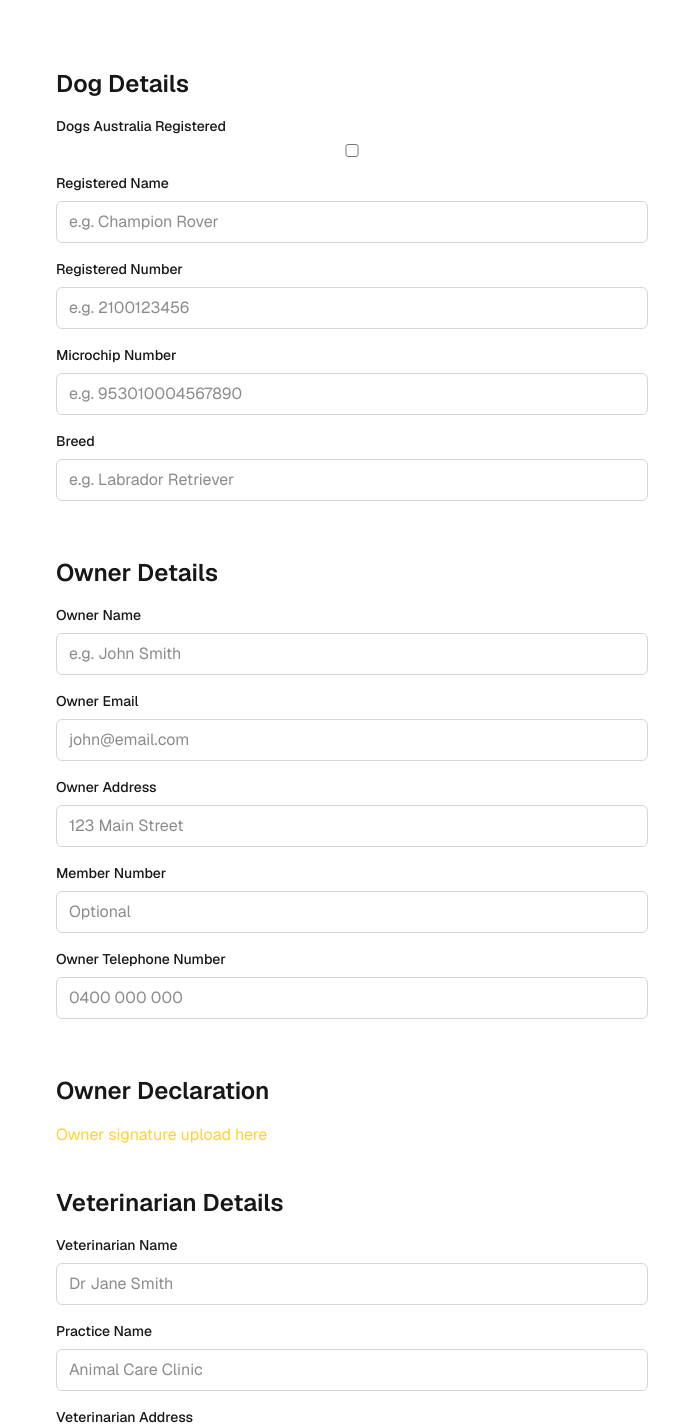
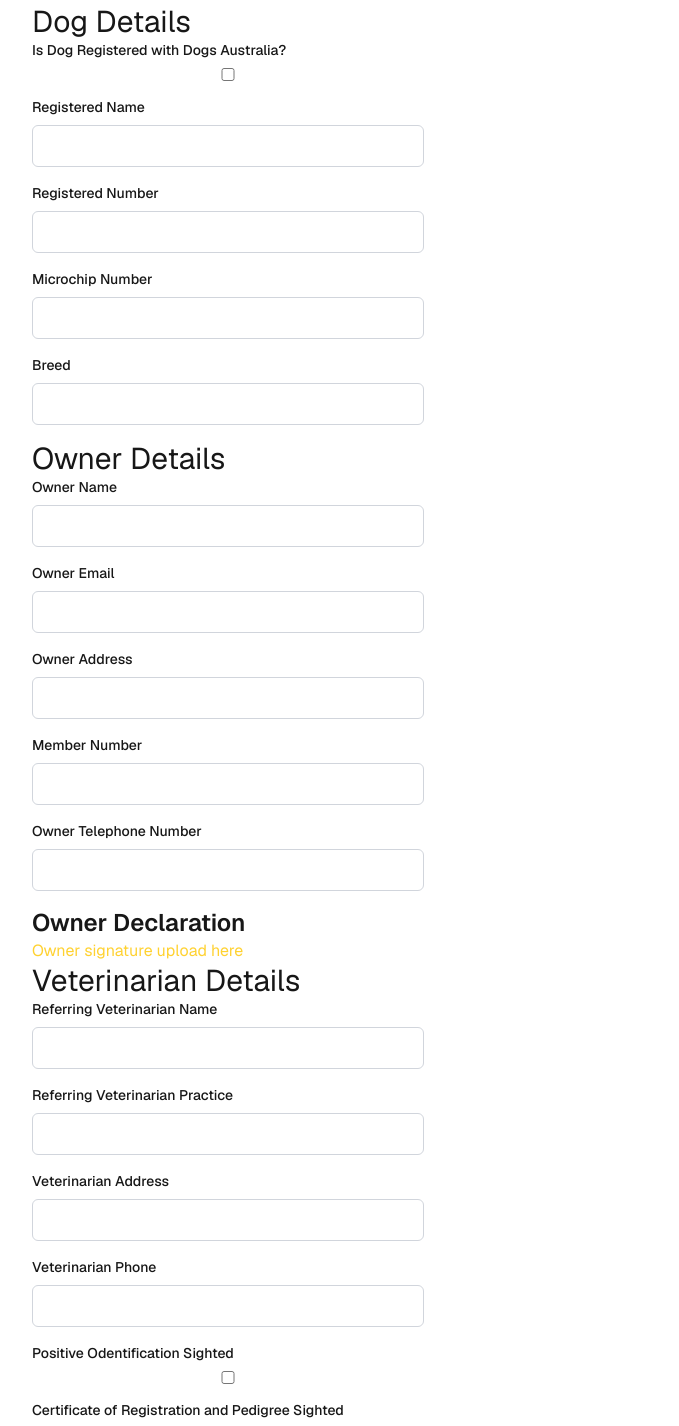
Before and after one commit to CodedBeats/Hayes_Hip_and_Elbow_Scoring, a Next.js app: page /submit in a window 1280 px wide. Shown: the part 148-1574 px from the top of the page, without its empty margins (288-967 px from the left). Built offline with nearby package versions, Linux system fonts and the light colour scheme.

Commit message:
refactor: compacted InputField code

```diff
--- a/components/form/CaseForm.tsx
+++ b/components/form/CaseForm.tsx
@@ -109,300 +109,97 @@ export const CaseForm = () => {
         }
     }
 
-
+    const dogDetailsFields = [
+        { name: 'isDogsAustraliaRegistered', label: 'Is Dog Registered with Dogs Australia?', type: 'checkbox' },
+        { name: 'registeredName', label: 'Registered Name', type: 'text' },
+        { name: 'registeredNumber', label: 'Registered Number', type: 'text' },
+        { name: 'microchipNumber', label: 'Microchip Number', type: 'text' },
+        { name: 'breed', label: 'Breed', type: 'text' },
+    ];
+    const ownerDetailsFields = [
+        { name: 'ownerName', label: 'Owner Name', type: 'text' },
+        { name: 'ownerEmail', label: 'Owner Email', type: 'email' },
+        { name: 'ownerAddress', label: 'Owner Address', type: 'text' },
+        { name: 'memberNumber', label: 'Member Number', type: 'text' },
+        { name: 'ownerTelephoneNumber', label: 'Owner Telephone Number', type: 'text' },
+    ];
+    const veterinarianDetailsFields = [
+        { name: 'referringVeterinarianName', label: 'Referring Veterinarian Name', type: 'text' },
+        { name: 'referringVeerinarianPractice', label: 'Referring Veterinarian Practice', type: 'text' },
+        { name: 'veterinarianAddress', label: 'Veterinarian Address', type: 'text' },
+        { name: 'veterinarianPhone', label: 'Veterinarian Phone', type: 'text' },
+        { name: 'positiveOdentificationSighted', label: 'Positive Odentification Sighted', type: 'checkbox' },
+        { name: 'certificateOfRegistrationAndPedigreeSighted', label: 'Certificate of Registration and Pedigree Sighted', type: 'checkbox' },
+        { name: 'dateOfRadiograph', label: 'Date of Radiograph', type: 'date' },
+    ];
 
     return (
-        <form
-            onSubmit={handleFormSubmit}
-            className="flex flex-col gap-10 w-full max-w-3xl mx-auto px-6 py-16"
-        >
+        <form onSubmit={handleFormSubmit}>
             {/* ======================= */}
             {/* DOG DETAILS */}
             {/* ======================= */}
-            <section className="space-y-4">
-                <h2 className="text-2xl font-semibold">Dog Details</h2>
+            <h1 className="text-3xl">Dog Details</h1>
+            {dogDetailsFields.map((field) => (
+                <InputField
+                    key={field.name}
+                    name={field.name}
+                    label={field.label}
+                    type={field.type}
+                    value={formData[field.name as keyof typeof formData]}
+                    onChange={(e) => setFormData({ ...formData, [field.name]: e.target.value })}
+                />
+            ))}
 
-                <InputField
-                    label="Dogs Australia Registered"
-                    name="isDogsAustraliaRegistered"
-                    type="checkbox"
-                    value={formData.isDogsAustraliaRegistered}
-                    onChange={(e) =>
-                        setFormData({
-                            ...formData,
-                            isDogsAustraliaRegistered: e.target.checked,
-                        })
-                    }
-                />
-
-                <InputField
-                    label="Registered Name"
-                    name="registeredName"
-                    type="text"
-                    placeholder="e.g. Champion Rover"
-                    value={formData.registeredName}
-                    onChange={(e) =>
-                        setFormData({
-                            ...formData,
-                            registeredName: e.target.value,
-                        })
-                    }
-                />
-
-                <InputField
-                    label="Registered Number"
-                    name="registeredNumber"
-                    type="text"
-                    placeholder="e.g. 2100123456"
-                    value={formData.registeredNumber}
-                    onChange={(e) =>
-                        setFormData({
-                            ...formData,
-                            registeredNumber: e.target.value,
-                        })
-                    }
-                />
-
-                <InputField
-                    label="Microchip Number"
-                    name="microchipNumber"
-                    type="text"
-                    placeholder="e.g. 953010004567890"
-                    value={formData.microchipNumber}
-                    onChange={(e) =>
-                        setFormData({
-                            ...formData,
-                            microchipNumber: e.target.value,
-                        })
-                    }
-                />
-
-                <InputField
-                    label="Breed"
-                    name="breed"
-                    type="text"
-                    placeholder="e.g. Labrador Retriever"
-                    value={formData.breed}
-                    onChange={(e) =>
-                        setFormData({
-                            ...formData,
-                            breed: e.target.value,
-                        })
-                    }
-                />
-            </section>
 
             {/* ======================= */}
-            {/* OWNER DETAILS */}
+            {/* Owner */}
             {/* ======================= */}
-            <section className="space-y-4">
-                <h2 className="text-2xl font-semibold">Owner Details</h2>
+            <h2 className="text-3xl">Owner Details</h2>
+            {ownerDetailsFields.map((field) => (
+                <InputField
+                    key={field.name}
+                    name={field.name}
+                    label={field.label}
+                    type={field.type}
+                    value={formData[field.name as keyof typeof formData]}
+                    onChange={(e) => setFormData({ ...formData, [field.name]: e.target.value })}
+                />
+            ))}
+            <h2 className="text-2xl font-semibold">Owner Declaration</h2>
+            <p className="text-amber-300">Owner signature upload here</p>
+            {/* === owner's signature === */}
 
-                <InputField
-                    label="Owner Name"
-                    name="ownerName"
-                    type="text"
-                    placeholder="e.g. John Smith"
-                    value={formData.ownerName}
-                    onChange={(e) =>
-                        setFormData({
-                            ...formData,
-                            ownerName: e.target.value,
-                        })
-                    }
-                />
-
-                <InputField
-                    label="Owner Email"
-                    name="ownerEmail"
-                    type="email"
-                    placeholder="john@email.com"
-                    value={formData.ownerEmail}
-                    onChange={(e) =>
-                        setFormData({
-                            ...formData,
-                            ownerEmail: e.target.value,
-                        })
-                    }
-                />
-
-                <InputField
-                    label="Owner Address"
-                    name="ownerAddress"
-                    type="text"
-                    placeholder="123 Main Street"
-                    value={formData.ownerAddress}
-                    onChange={(e) =>
-                        setFormData({
-                            ...formData,
-                            ownerAddress: e.target.value,
-                        })
-                    }
-                />
-
-                <InputField
-                    label="Member Number"
-                    name="memberNumber"
-                    type="text"
-                    placeholder="Optional"
-                    value={formData.memberNumber}
-                    onChange={(e) =>
-                        setFormData({
-                            ...formData,
-                            memberNumber: e.target.value,
-                        })
-                    }
-                />
-
-                <InputField
-                    label="Owner Telephone Number"
-                    name="ownerTelephoneNumber"
-                    type="tel"
-                    placeholder="0400 000 000"
-                    value={formData.ownerTelephoneNumber}
-                    onChange={(e) =>
-                        setFormData({
-                            ...formData,
-                            ownerTelephoneNumber: e.target.value,
-                        })
-                    }
-                />
-            </section>
 
             {/* ======================= */}
-            {/* OWNER DECLARATION */}
+            {/* Veterinarian DETAILS */}
             {/* ======================= */}
-            <section className="space-y-4">
-                <h2 className="text-2xl font-semibold">Owner Declaration</h2>
-                <p className="text-amber-300">Owner signature upload here</p>
+            <h2 className="text-3xl">Veterinarian Details</h2>
+            {veterinarianDetailsFields.map((field) => (
+                <InputField
+                    key={field.name}
+                    name={field.name}
+                    label={field.label}
+                    type={field.type}
+                    value={formData[field.name as keyof typeof formData]}
+                    onChange={(e) => setFormData({ ...formData, [field.name]: e.target.value })}
+                />
+            ))}
+            {/* === veterinarian's signature === */}
+            <p className="text-amber-300">Veterinarian signature upload here</p>
 
-                {/* === owner's signature === */}
-            </section>
-
-            {/* ======================= */}
-            {/* VETERINARIAN DETAILS */}
-            {/* ======================= */}
-            <section className="space-y-4">
-                <h2 className="text-2xl font-semibold">Veterinarian Details</h2>
-
-                <InputField
-                    label="Veterinarian Name"
-                    name="referringVeterinarianName"
-                    type="text"
-                    placeholder="Dr Jane Smith"
-                    value={formData.referringVeterinarianName}
-                    onChange={(e) =>
-                        setFormData({
-                            ...formData,
-                            referringVeterinarianName: e.target.value,
-                        })
-                    }
-                />
-
-                <InputField
-                    label="Practice Name"
-                    name="referringVeerinarianPractice"
-                    type="text"
-                    placeholder="Animal Care Clinic"
-                    value={formData.referringVeerinarianPractice}
-                    onChange={(e) =>
-                        setFormData({
-                            ...formData,
-                            referringVeerinarianPractice: e.target.value,
-                        })
-                    }
-                />
-
-                <InputField
-                    label="Veterinarian Address"
-                    name="veterinarianAddress"
-                    type="text"
-                    placeholder="45 Clinic Road"
-                    value={formData.veterinarianAddress}
-                    onChange={(e) =>
-                        setFormData({
-                            ...formData,
-                            veterinarianAddress: e.target.value,
-                        })
-                    }
-                />
-
-                <InputField
-                    label="Veterinarian Phone"
-                    name="veterinarianPhone"
-                    type="tel"
-                    placeholder="0400 000 000"
-                    value={formData.veterinarianPhone}
-                    onChange={(e) =>
-                        setFormData({
-                            ...formData,
-                            veterinarianPhone: e.target.value,
-                        })
-                    }
-                />
-
-                <InputField
-                    label="Date Of Radiograph"
-                    name="dateOfRadiograph"
-                    type="date"
-                    value={formData.dateOfRadiograph}
-                    onChange={(e) =>
-                        setFormData({
-                            ...formData,
-                            dateOfRadiograph: e.target.value,
-                        })
-                    }
-                />
-
-                <InputField
-                    label="Positive Identification Sighted"
-                    name="positiveIdentificatiOnSighted"
-                    type="checkbox"
-                    value={formData.positiveOdentificationSighted}
-                    onChange={(e) =>
-                        setFormData({
-                            ...formData,
-                            positiveOdentificationSighted: e.target.checked,
-                        })
-                    }
-                />
-
-                <InputField
-                    label="Certificate Of Registration & Pedigree Sighted"
-                    name="certificateOfRegistrationAndPedigreeSighted"
-                    type="checkbox"
-                    value={formData.certificateOfRegistrationAndPedigreeSighted}
-                    onChange={(e) =>
-                        setFormData({
-                            ...formData,
-                            certificateOfRegistrationAndPedigreeSighted:
-                                e.target.checked,
-                        })
-                    }
-                />
-                {/* === veterinarian's signature === */}
-                <p className="text-amber-300">Veterinarian signature upload here</p>
-            </section>
 
             {/* ======================= */}
             {/* FILE UPLOAD */}
             {/* ======================= */}
             <section className="space-y-4">
-                <h2 className="text-2xl font-semibold">Upload DICOM Files</h2>
+                <h2 className="text-3xl font-semibold">Upload DICOM Files</h2>
 
                 <FileUploader />
             </section>
 
-            {/* ======================= */}
-            {/* SUBMIT */}
-            {/* ======================= */}
-            <button
-                type="submit"
-                disabled={isLoading}
-                className="bg-black text-white px-6 py-3 rounded-md disabled:opacity-50"
-            >
-                {isLoading ? "Submitting..." : "Submit Case"}
+            <button type="submit" disabled={isLoading}>
+                {isLoading ? 'Submitting...' : 'Submit'}
             </button>
         </form>
     );
-}
+};
```
